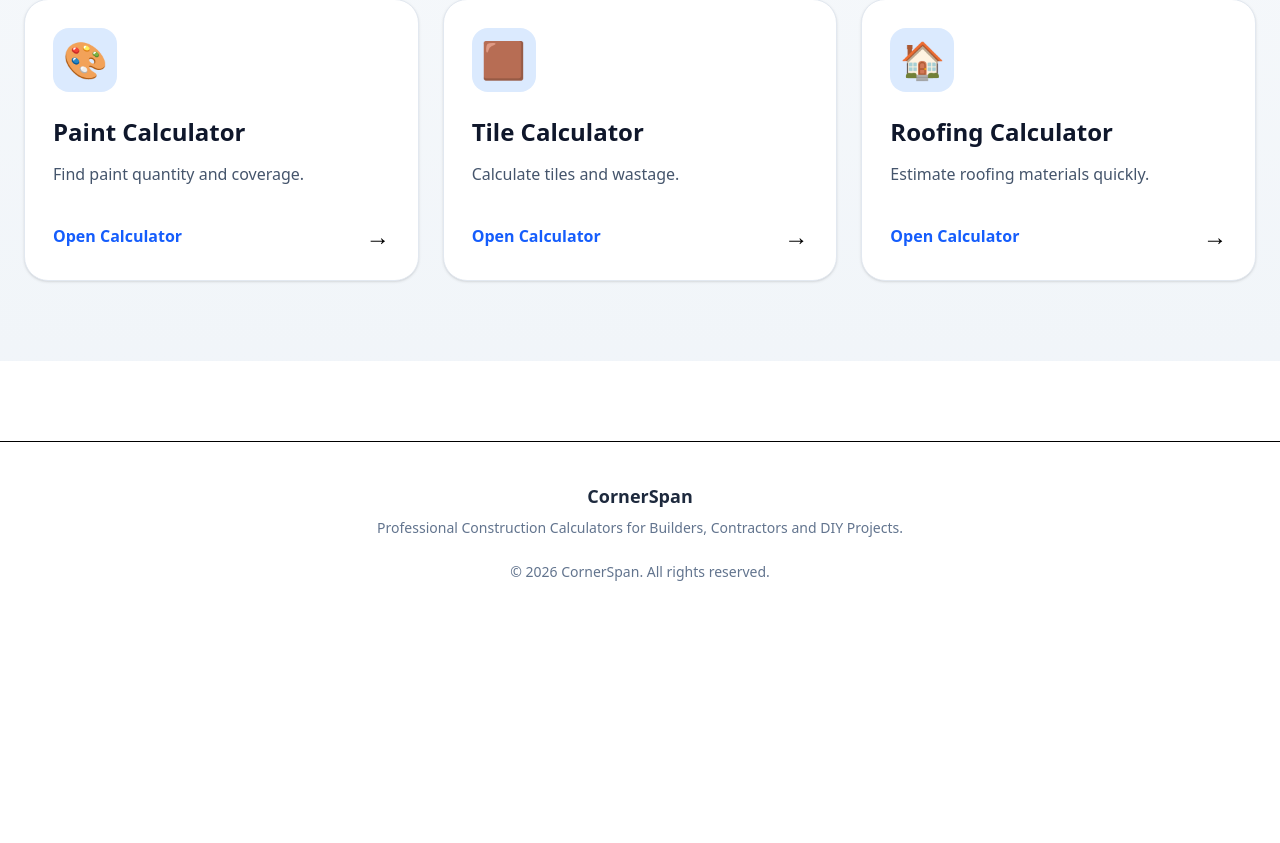
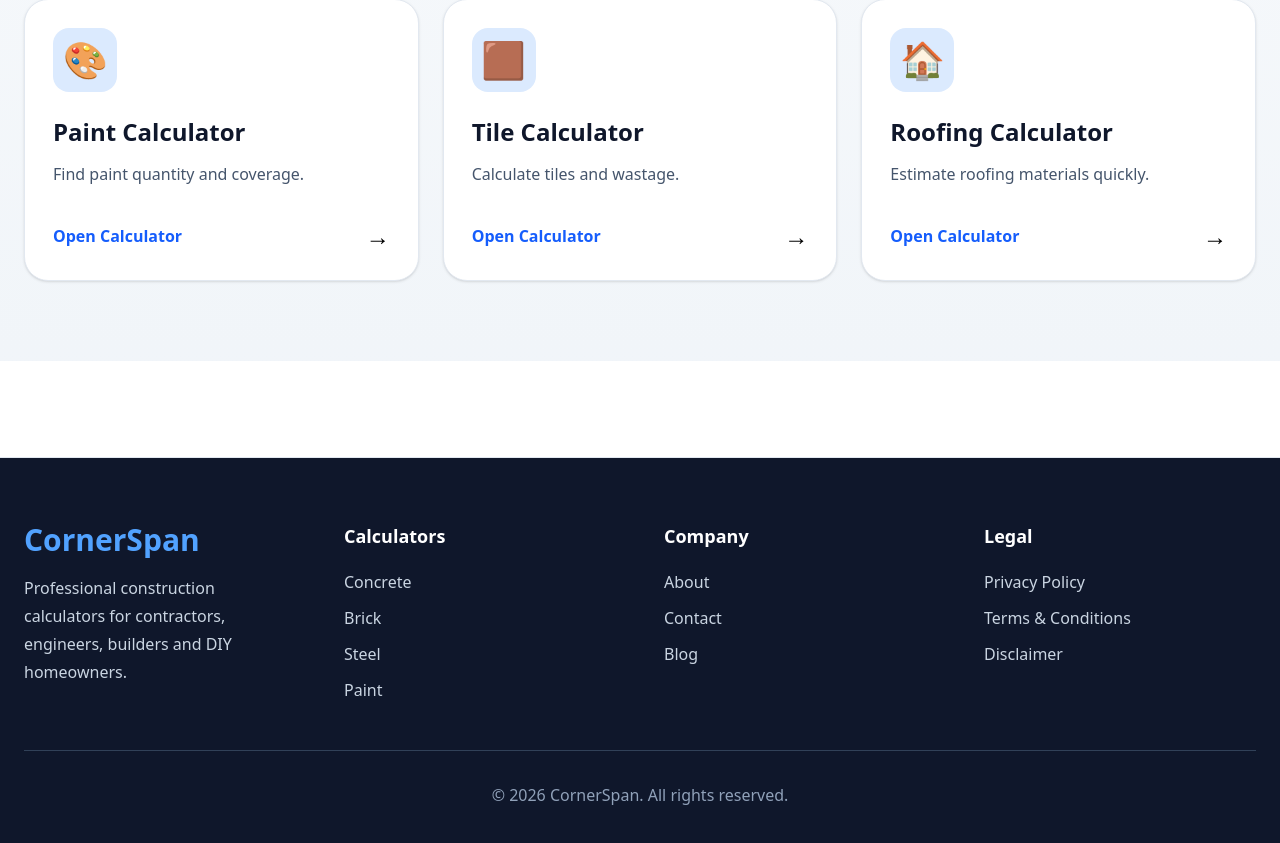
Before and after one commit to km7max-cmd/cornerspan, a Next.js app: page / in a window 1280 px wide. Shown: the part 2538-3381 px from the top of the page. Before the commit the page ends 3160 px from the top, so only its background shows below. Built offline with nearby package versions, Linux system fonts and the light colour scheme.

Commit message:
Redesign Footer component with new layout and links

```diff
--- a/components/Footer.tsx
+++ b/components/Footer.tsx
@@ -1,19 +1,66 @@
+import Link from "next/link";
+
 export default function Footer() {
   return (
-    <footer className="mt-20 border-t py-10">
-      <div className="mx-auto max-w-7xl px-6 text-center text-sm text-slate-500">
-        <h3 className="mb-2 text-lg font-semibold text-slate-800">
-          CornerSpan
-        </h3>
+    <footer className="mt-24 border-t border-slate-200 bg-slate-900 text-white">
+      <div className="mx-auto max-w-7xl px-6 py-16">
 
-        <p>
-          Professional Construction Calculators for Builders,
-          Contractors and DIY Projects.
-        </p>
+        <div className="grid gap-12 md:grid-cols-4">
 
-        <p className="mt-6">
-          © 2026 CornerSpan. All rights reserved.
-        </p>
+          <div>
+            <h2 className="text-3xl font-black text-blue-400">
+              CornerSpan
+            </h2>
+
+            <p className="mt-4 leading-7 text-slate-300">
+              Professional construction calculators for contractors,
+              engineers, builders and DIY homeowners.
+            </p>
+          </div>
+
+          <div>
+            <h3 className="mb-5 text-lg font-bold">
+              Calculators
+            </h3>
+
+            <ul className="space-y-3 text-slate-300">
+              <li><Link href="/calculators/concrete">Concrete</Link></li>
+              <li><Link href="/calculators/brick">Brick</Link></li>
+              <li><Link href="/calculators/steel">Steel</Link></li>
+              <li><Link href="/calculators/paint">Paint</Link></li>
+            </ul>
+          </div>
+
+          <div>
+            <h3 className="mb-5 text-lg font-bold">
+              Company
+            </h3>
+
+            <ul className="space-y-3 text-slate-300">
+              <li><Link href="/about">About</Link></li>
+              <li><Link href="/contact">Contact</Link></li>
+              <li><Link href="/blog">Blog</Link></li>
+            </ul>
+          </div>
+
+          <div>
+            <h3 className="mb-5 text-lg font-bold">
+              Legal
+            </h3>
+
+            <ul className="space-y-3 text-slate-300">
+              <li><Link href="/privacy-policy">Privacy Policy</Link></li>
+              <li><Link href="/terms">Terms & Conditions</Link></li>
+              <li><Link href="/disclaimer">Disclaimer</Link></li>
+            </ul>
+          </div>
+
+        </div>
+
+        <div className="mt-12 border-t border-slate-700 pt-8 text-center text-slate-400">
+          © {new Date().getFullYear()} CornerSpan. All rights reserved.
+        </div>
+
       </div>
     </footer>
   );
```
